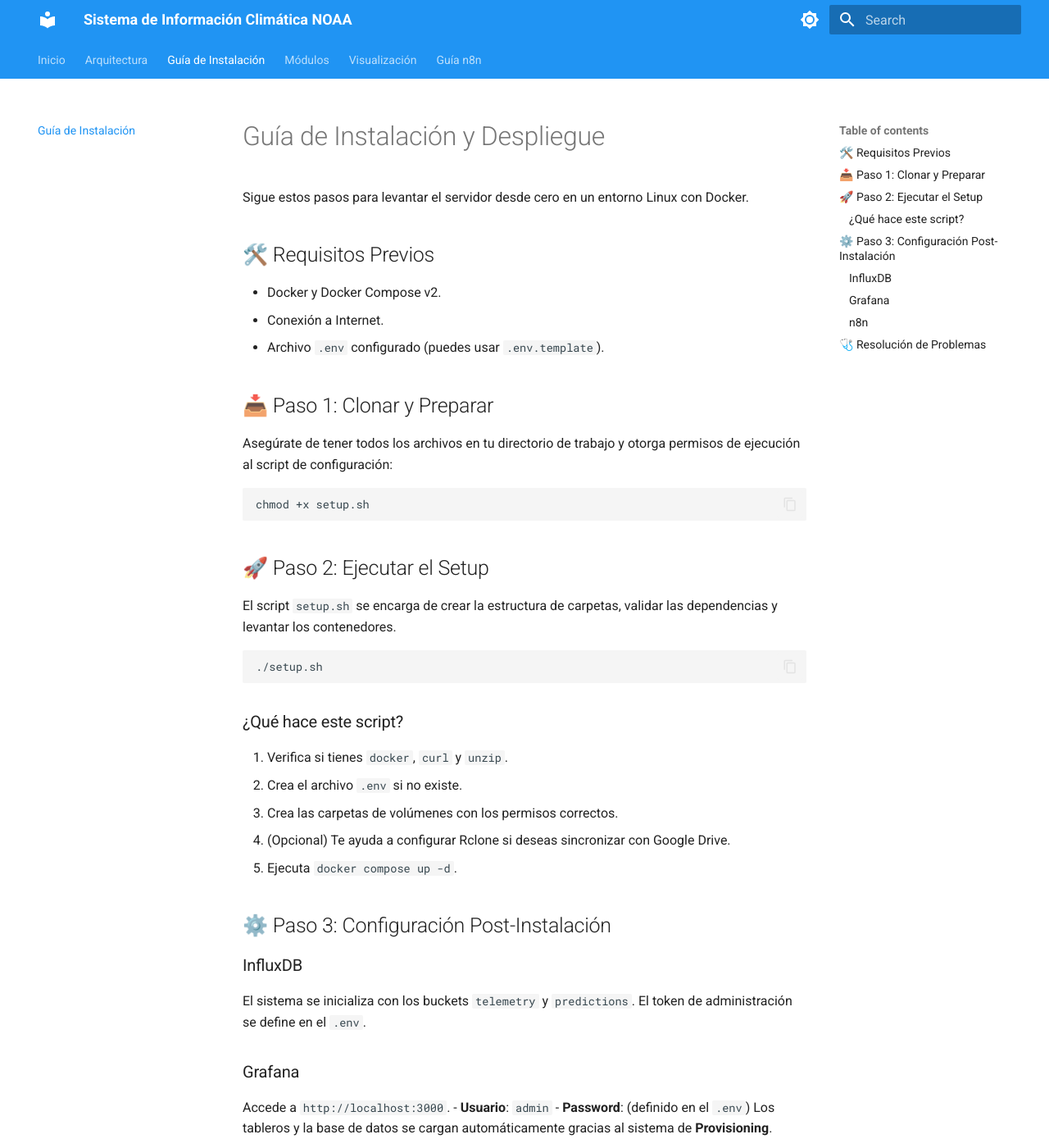
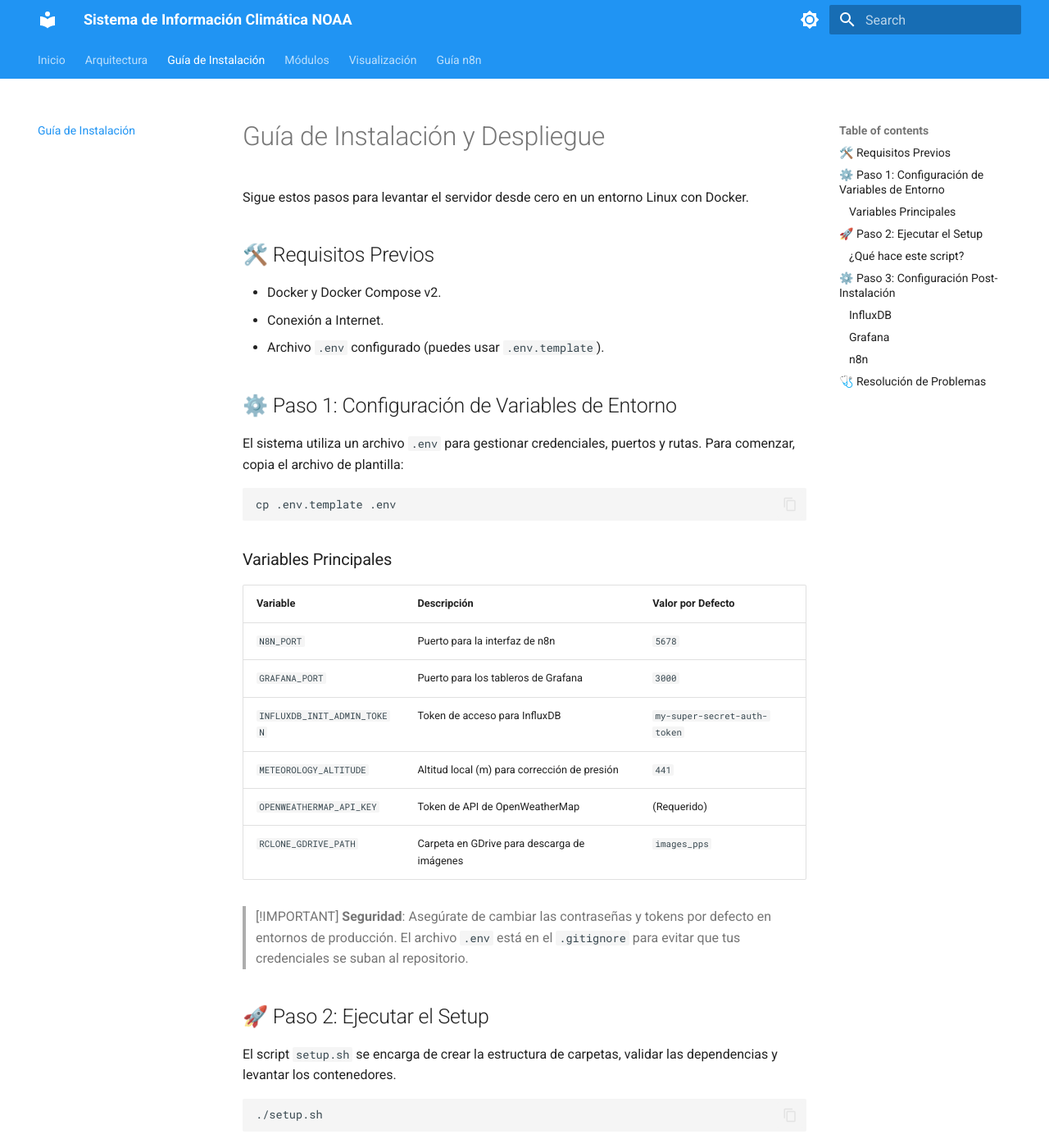
Before and after one commit to Valenchu92/PPS_Server, an MkDocs documentation site: the page built from docs/configuracion.md, in a window 1280 px wide and 1400 px high. Shown: the whole window at 82% size. Built offline with MkDocs 1.6.1 and Material for MkDocs 9.7.7, drawn with Linux system fonts in a browser that asks for light colours.

Commit message:
fix: Se solucionan problemas de seguridad y se agregan más variables de entorno.

````diff
--- a/docker-compose.yml
+++ b/docker-compose.yml
@@ -14,6 +14,8 @@
     environment:
       - N8N_ENFORCE_SETTINGS_FILE_PERMISSIONS=true
       - N8N_RESTRICT_FILE_ACCESS_TO=/raw_images;/raw_data
+      - OPENWEATHERMAP_API_KEY=${OPENWEATHERMAP_API_KEY:-}
+      - OPENWEATHERMAP_CITY=${OPENWEATHERMAP_CITY:-Rio Cuarto,AR}
     restart: unless-stopped
 
   processor:
@@ -33,6 +35,8 @@
       - INFLUX_BUCKET_TELEMETRY=${INFLUXDB_BUCKET_TELEMETRY:-telemetry}
       - INFLUX_BUCKET_INDEXES=${INFLUXDB_BUCKET_INDEXES:-indexes}
       - INFLUX_BUCKET_PREDICTIONS=${INFLUXDB_BUCKET_PREDICTIONS:-predictions}
+      - METEOROLOGY_ALTITUDE=${METEOROLOGY_ALTITUDE:-441}
+      - RCLONE_GDRIVE_PATH=${RCLONE_GDRIVE_PATH:-images_pps}
     depends_on:
       - influxdb
     restart: unless-stopped
--- a/docs/configuracion.md
+++ b/docs/configuracion.md
@@ -8,13 +8,27 @@
 - Conexión a Internet.
 - Archivo `.env` configurado (puedes usar `.env.template`).
 
-## 📥 Paso 1: Clonar y Preparar
+## ⚙️ Paso 1: Configuración de Variables de Entorno
 
-Asegúrate de tener todos los archivos en tu directorio de trabajo y otorga permisos de ejecución al script de configuración:
+El sistema utiliza un archivo `.env` para gestionar credenciales, puertos y rutas. Para comenzar, copia el archivo de plantilla:
 
 ```bash
-chmod +x setup.sh
+cp .env.template .env
 ```
+
+### Variables Principales
+
+| Variable | Descripción | Valor por Defecto |
+| :--- | :--- | :--- |
+| `N8N_PORT` | Puerto para la interfaz de n8n | `5678` |
+| `GRAFANA_PORT` | Puerto para los tableros de Grafana | `3000` |
+| `INFLUXDB_INIT_ADMIN_TOKEN` | Token de acceso para InfluxDB | `my-super-secret-auth-token` |
+| `METEOROLOGY_ALTITUDE` | Altitud local (m) para corrección de presión | `441` |
+| `OPENWEATHERMAP_API_KEY` | Token de API de OpenWeatherMap | (Requerido) |
+| `RCLONE_GDRIVE_PATH` | Carpeta en GDrive para descarga de imágenes | `images_pps` |
+
+> [!IMPORTANT]
+> **Seguridad**: Asegúrate de cambiar las contraseñas y tokens por defecto en entornos de producción. El archivo `.env` está en el `.gitignore` para evitar que tus credenciales se suban al repositorio.
 
 ## 🚀 Paso 2: Ejecutar el Setup
 
````
Also changed, not shown: README.md (+6 -2 lines), 4 other files.
